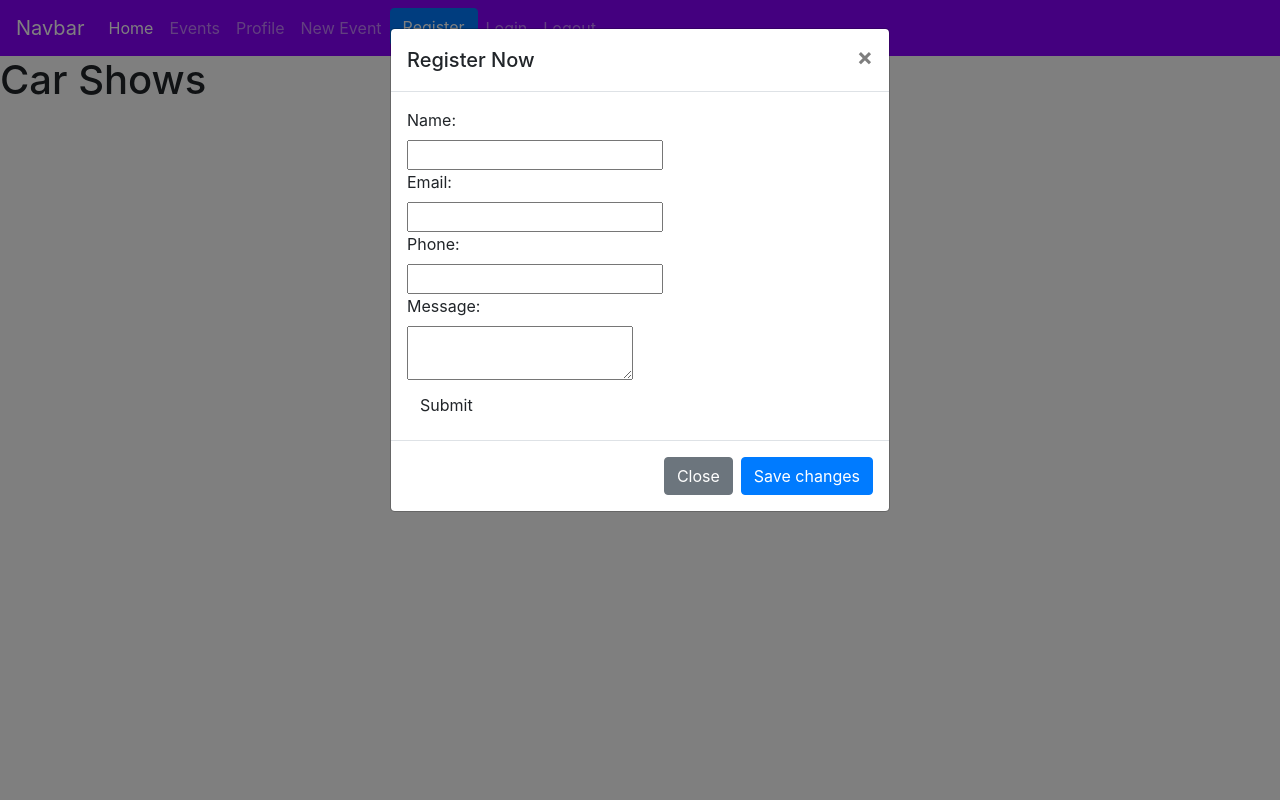
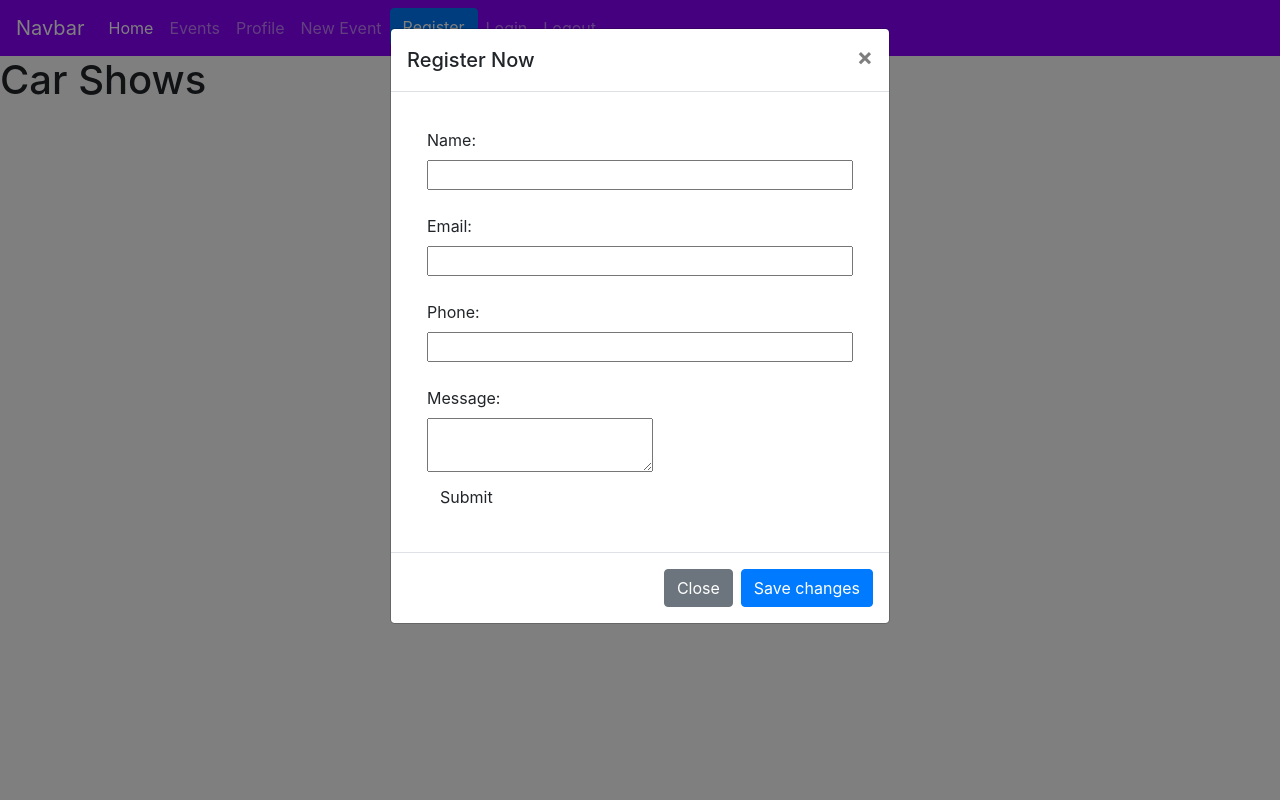
Before and after one commit to matt-oc/car-shows, a Flask app: page / in a window 1280 px wide, after a click on "Register". Run offline with Flask 2, Linux system fonts and the light colour scheme; data that the repository does not hold is empty; some libraries are stand-ins or nearby versions.

Commit message:
'style update to registration form'

```diff
--- a/static/css/styles.css
+++ b/static/css/styles.css
@@ -2,3 +2,15 @@
   background-color: #80F;
   color: #ffffff;
 }
+
+
+.register-form {
+  padding: 20px;
+}
+
+.register-form input {
+  max-width: 500px;
+  width: 100%;
+  display: flex;
+  justify-content: center;
+}
--- a/templates/base.html
+++ b/templates/base.html
@@ -85,7 +85,7 @@
             </button>
           </div>
           <div class="modal-body">
-            <form action="https://formspree.io/f/mqkgvaea" method="POST" id="contact" class="contact">
+            <form action="https://formspree.io/f/mqkgvaea" method="POST" id="register" class="register-form">
               <fieldset>
                 <label for="name">Name:</label><br>
                 <input type="text" id="name" required name="name"><br>
```
